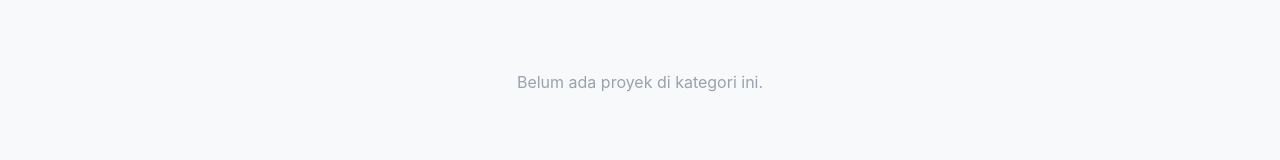
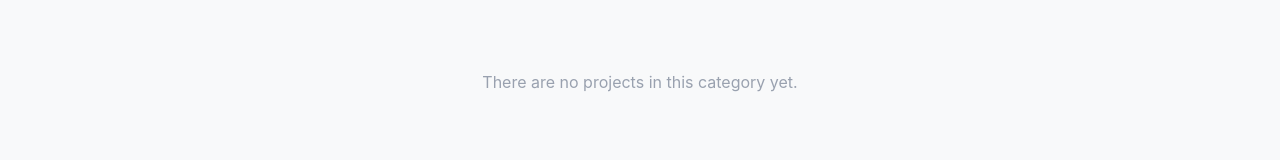
Before and after one commit to fandydahlan3/my-portfolio, a React (Vite) app in the folder fullstack-porto-fandy/porto-fandy-react/: page / in a window 1280 px wide. Both pictures are taken after a click on the button "Backend". Shown: the part 2245-2405 px from the top of the page. Built offline with nearby package versions, Linux system fonts and the light colour scheme.

Commit message:
merubah portofolio menjadi There are no projects in this category yet.

```diff
--- a/fullstack-porto-fandy/porto-fandy-react/src/sections/Portfolio.jsx
+++ b/fullstack-porto-fandy/porto-fandy-react/src/sections/Portfolio.jsx
@@ -195,7 +195,7 @@ const Portfolio = () => {
 
           {/* Jika kategori kosong */}
           {filteredProjects.length === 0 && (
-            <p className="text-center text-gray-400 mt-10">Belum ada proyek di kategori ini.</p>
+            <p className="text-center text-gray-400 mt-10">There are no projects in this category yet.</p>
           )}
         </>
       </div>
```
